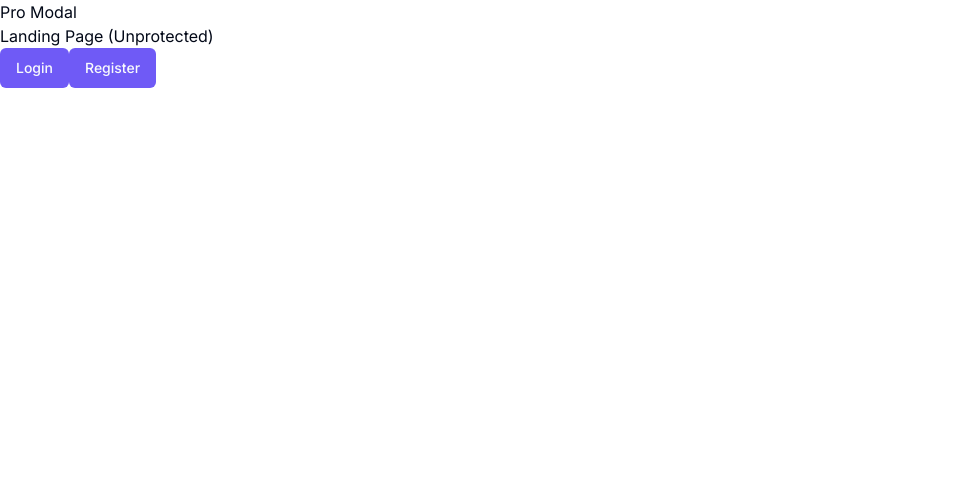
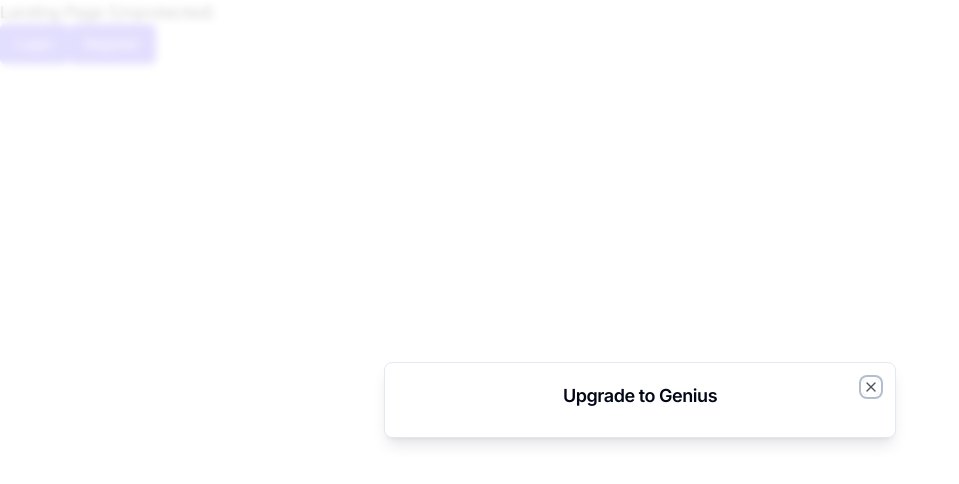
Before and after one commit to HumzaBaig/faahim, a Next.js app: page / in a window 1280 px wide. Shown: the top 484 px of the page, without its empty margins (0-959 px from the left). Built offline with nearby package versions, Linux system fonts and the light colour scheme.

Commit message:
incorporate Dialog ui component from shadcn-ui in ProModal and add basic styling

```diff
--- a/components/pro-modal.tsx
+++ b/components/pro-modal.tsx
@@ -1,5 +1,22 @@
 "use client";
 
+import {
+  Dialog,
+  DialogContent,
+  DialogHeader,
+  DialogTitle,
+} from "@/components/ui/dialog";
+
 export const ProModal = () => {
-  return <div>Pro Modal</div>;
+  return (
+    <Dialog open>
+      <DialogContent>
+        <DialogHeader>
+          <DialogTitle className="flex justify-center items-center flex-col gap-y-4 pb-2">
+            Upgrade to Genius
+          </DialogTitle>
+        </DialogHeader>
+      </DialogContent>
+    </Dialog>
+  );
 };
```
